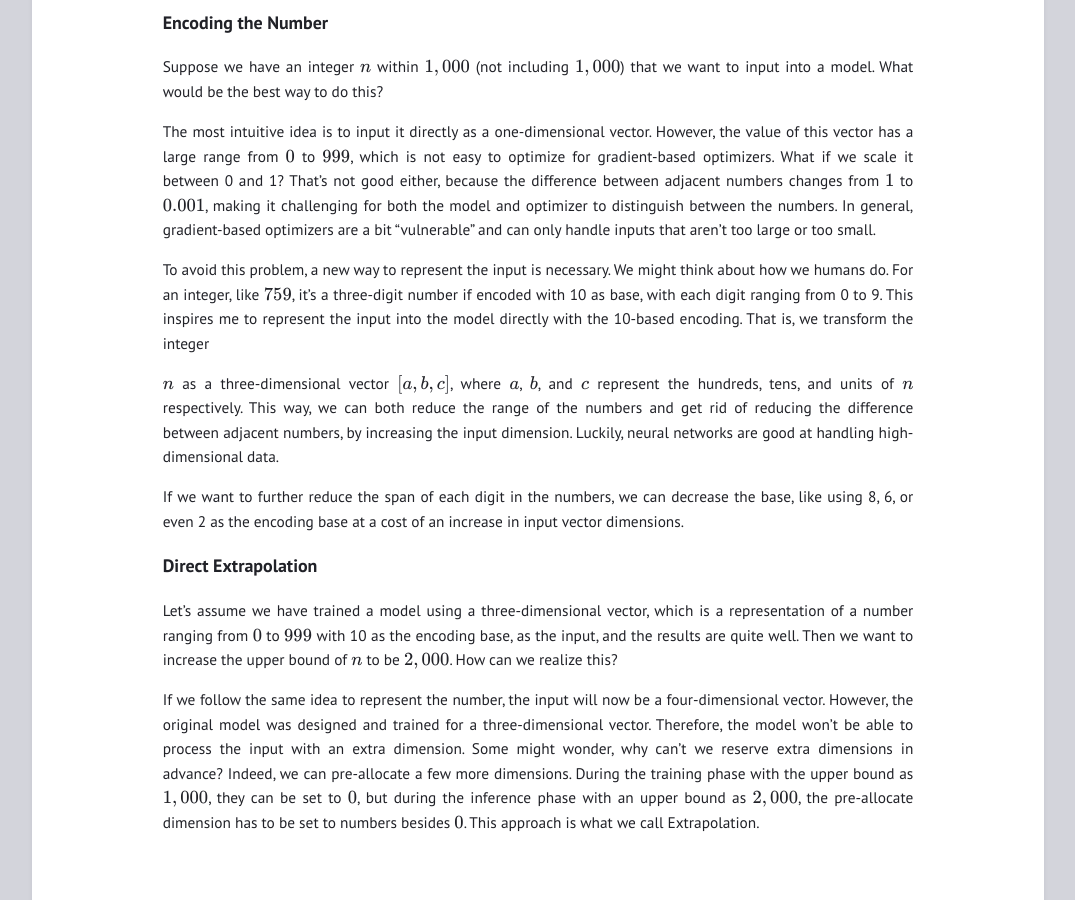
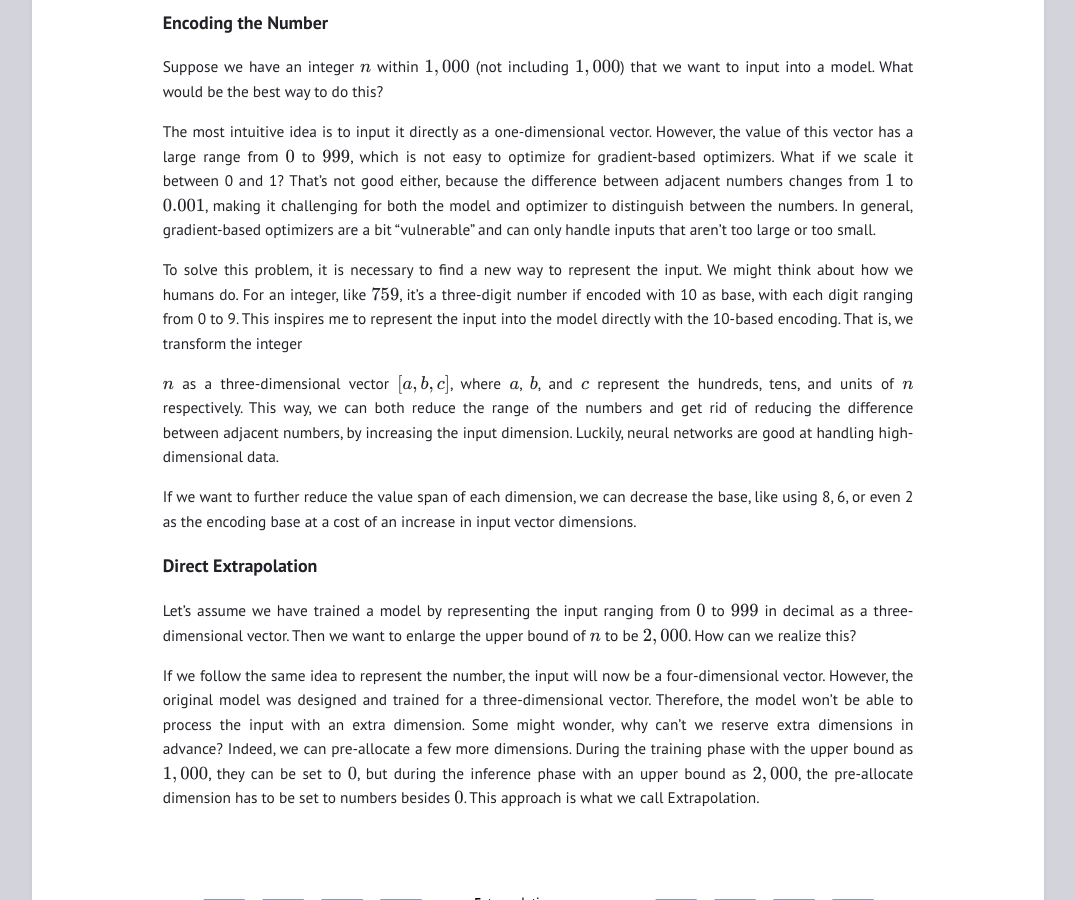
Before and after one commit to NormXU/NormXU.github.io, a Jekyll site: the page built from _posts/2023-08-09-Rethinking-Rotary-Position-Embedding.md, in a window 1280 px wide and 900 px high, scrolled down 915 px. Shown: the whole window, without its empty margins (102-1177 px from the left). Built offline with Jekyll 4.4.1, drawn with Linux system fonts in a browser that asks for light colours.

Commit message:
update blog

```diff
--- a/_posts/2023-08-09-Rethinking-Rotary-Position-Embedding.md
+++ b/_posts/2023-08-09-Rethinking-Rotary-Position-Embedding.md
@@ -27,15 +27,15 @@ Suppose we have an integer $$n$$ within $$1,000$$ (not including $$1,000$$) that
 
 The most intuitive idea is to input it directly as a one-dimensional vector. However, the value of this vector has a large range from $$0$$ to $$999$$, which is not easy to optimize for gradient-based optimizers. What if we scale it between 0 and 1? That's not good either, because the difference between adjacent numbers changes from $$1$$ to $$0.001$$, making it challenging for both the model and optimizer to distinguish between the numbers. In general, gradient-based optimizers are a bit "vulnerable" and can only handle inputs that aren't too large or too small.
 
-To avoid this problem, a new way to represent the input is necessary. We might think about how we humans do. For an integer, like $$759$$, it's a three-digit number if encoded with 10 as base, with each digit ranging from 0 to 9. This inspires me to represent the input into the model directly with the 10-based encoding. That is, we transform the integer
+To solve this problem, it is necessary to find a new way to represent the input. We might think about how we humans do. For an integer, like $$759$$, it's a three-digit number if encoded with 10 as base, with each digit ranging from 0 to 9. This inspires me to represent the input into the model directly with the 10-based encoding. That is, we transform the integer
 
 $$n$$ as a three-dimensional vector $$[a,b,c]$$, where $$a$$, $$b$$, and $$c$$ represent the hundreds, tens, and units of $$n$$ respectively. This way, we can both reduce the range of the numbers and get rid of reducing the difference between adjacent numbers, by increasing the input dimension. Luckily, neural networks are good at handling high-dimensional data.
 
-If we want to further reduce the span of each digit in the numbers, we can decrease the base, like using 8, 6, or even 2 as the encoding base at a cost of an increase in input vector dimensions.
+If we want to further reduce the value span of each dimension, we can decrease the base, like using 8, 6, or even 2 as the encoding base at a cost of an increase in input vector dimensions.
 
 ### Direct Extrapolation
 
-Let's assume we have trained a model using a three-dimensional vector, which is a representation of a number ranging from $$0$$ to $$999$$ with 10 as the encoding base, as the input, and the results are quite well. Then we want to increase the upper bound of $$n$$ to be $$2,000$$. How can we realize this?
+Let's assume we have trained a model by representing the input ranging from $$0$$ to $$999$$ in decimal as a three-dimensional vector. Then we want to enlarge the upper bound of $$n$$ to be $$2,000$$. How can we realize this?
 
 If we follow the same idea to represent the number, the input will now be a four-dimensional vector. However, the original model was designed and trained for a three-dimensional vector. Therefore, the model won't be able to process the input with an extra dimension. Some might wonder, why can't we reserve extra dimensions in advance? Indeed, we can pre-allocate a few more dimensions. During the training phase with the upper bound as $$1,000$$, they can be set to $$0$$, but during the inference phase with an upper bound as $$2,000$$, the pre-allocate dimension has to be set to numbers besides $$0$$. This approach is what we call Extrapolation.
 
```
